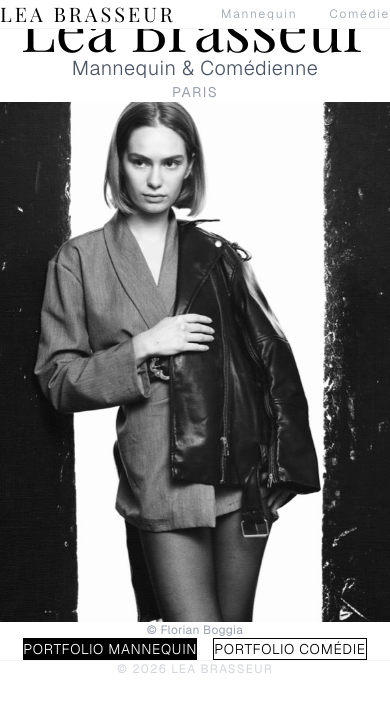
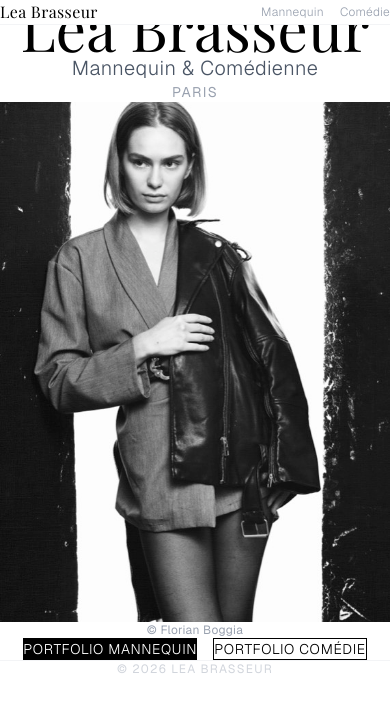
Before and after one commit to tfwb5wfxwq-crypto/leabrasseur, a Next.js app: page / in a window 390 px wide. Shown: the top 712 px of the page. Built offline with nearby package versions, Linux system fonts and the light colour scheme; a web font is replaced by a local one.

Commit message:
Fix header responsive - texte plus compact

```diff
--- a/app/page.tsx
+++ b/app/page.tsx
@@ -14,24 +14,24 @@ export default function Home() {
       <div className="min-h-screen bg-white">
         {/* Nav */}
         <nav className="fixed top-0 left-0 right-0 z-50 bg-white border-b border-gray-100">
-          <div className="flex items-center justify-between px-6 md:px-12 py-5 max-w-7xl mx-auto">
+          <div className="flex items-center justify-between px-4 py-4 max-w-6xl mx-auto">
             <button
               onClick={() => setView('home')}
-              className="text-xl md:text-2xl font-light tracking-[0.15em]"
+              className="text-base md:text-xl font-light tracking-wide"
               style={{ fontFamily: "'Playfair Display', serif" }}
             >
-              LEA BRASSEUR
+              Lea Brasseur
             </button>
-            <div className="flex gap-8 text-xs tracking-[0.15em] uppercase font-light">
+            <div className="flex gap-4 md:gap-6 text-xs tracking-wide uppercase font-light">
               <button
                 onClick={() => setView('modeling')}
-                className={view === 'modeling' ? 'text-black' : 'text-gray-400 hover:text-black'}
+                className={view === 'modeling' ? 'text-black' : 'text-gray-400 hover:text-black transition-colors'}
               >
                 Mannequin
               </button>
               <button
                 onClick={() => setView('acting')}
-                className={view === 'acting' ? 'text-black' : 'text-gray-400 hover:text-black'}
+                className={view === 'acting' ? 'text-black' : 'text-gray-400 hover:text-black transition-colors'}
               >
                 Comédie
               </button>
```
